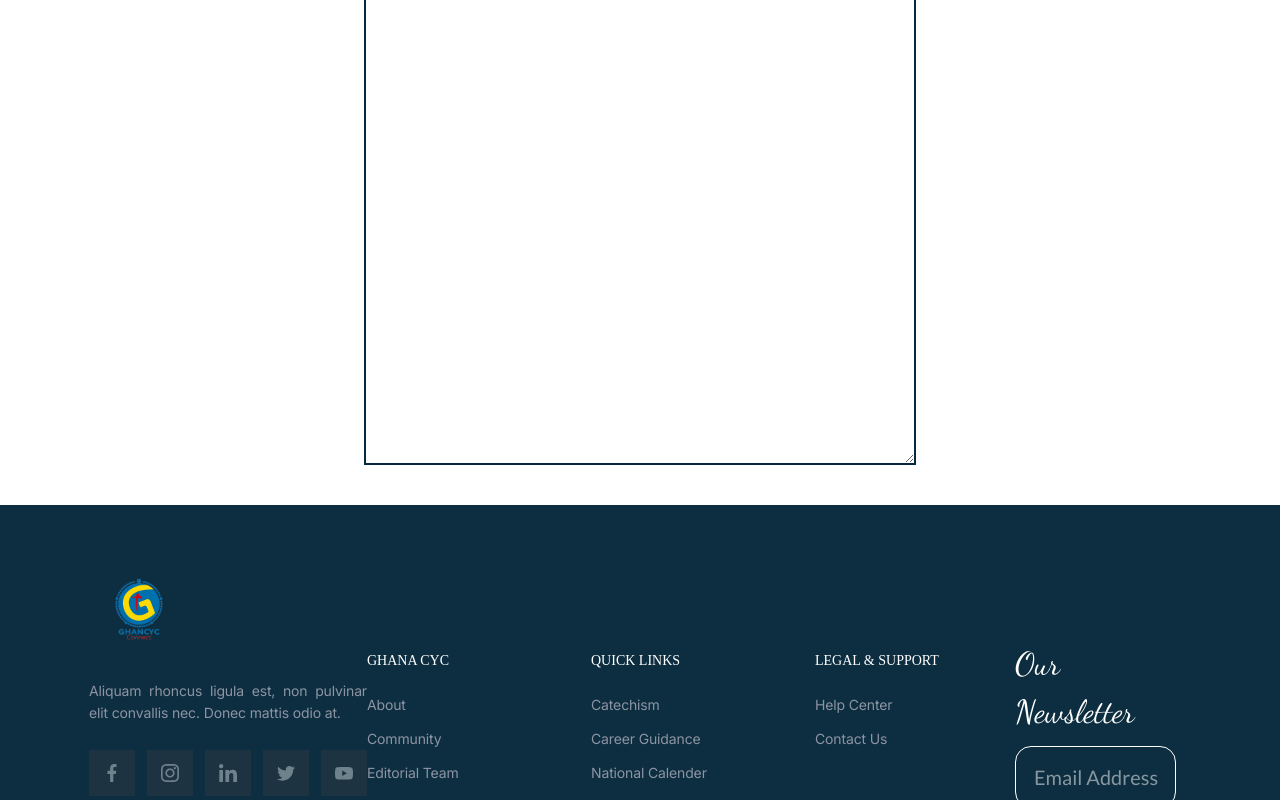
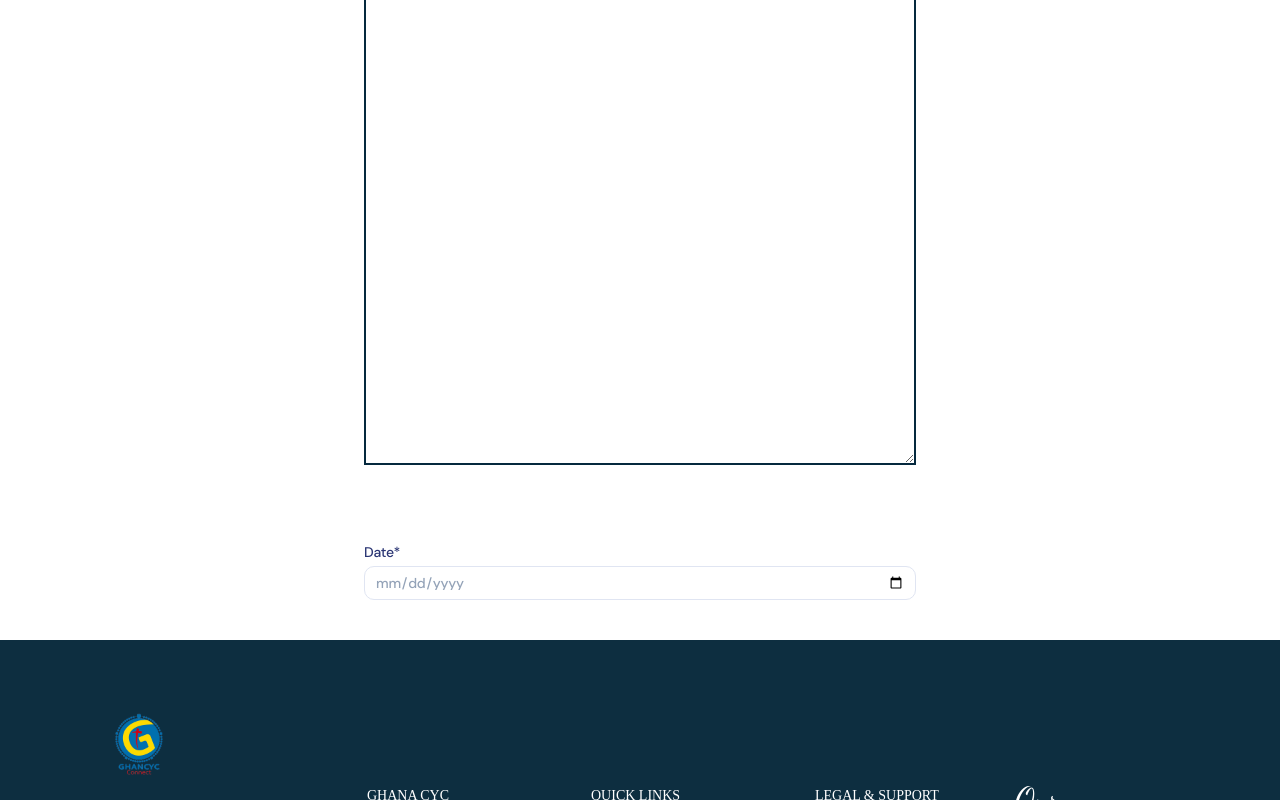
Before and after one commit to Efojensen/CYC_connect, a Next.js app: page /events/upload in a window 1280 px wide. Shown: the part 1347-2147 px from the top of the page. Built offline with nearby package versions, Linux system fonts and the light colour scheme.

Commit message:
added date section

```diff
--- a/app/events/upload/page.tsx
+++ b/app/events/upload/page.tsx
@@ -3,7 +3,7 @@ import { UploadEventInputBar } from '@components/input'
 
 const page = () => {
     return (
-        <main className='mt-52 px-2 md:px-91'>
+        <main className='md:mt-52 mt-12 px-2 md:px-91'>
             <p className='text-sm leading-3.5 tracking-[-0.0175rem] font-medium dmSans-font mb-1.75 text-eventUploadTextColor'>Event Title*</p>
             <UploadEventInputBar hintText='Leadership Summit 2025'/>
 
@@ -29,9 +29,11 @@ const page = () => {
                     placeholder='Enter in the description of the event'
                     className='w-full focus:outline-none mt-1 pl-2'
                 >
-
                 </textarea>
             </div>
+
+            <p className='text-sm leading-3.5 tracking-[-0.0175rem] font-medium dmSans-font mb-1.75 mt-20 text-eventUploadTextColor'>Date*</p>
+            <UploadEventInputBar hintText='Choose a date' type='date'/>
         </main>
     )
 }
--- a/components/input.tsx
+++ b/components/input.tsx
@@ -3,32 +3,47 @@
 import Image from 'next/image'
 import { useState } from 'react'
 
-export const UploadEventInputBar = ({ hintText }: { hintText: string }) => {
+interface UploadEventInputBarProps {
+    src?: string
+    hintText: string
+    type?: React.HTMLInputTypeAttribute
+}
+
+export const UploadEventInputBar:React.FC<UploadEventInputBarProps> = ({ src, hintText, type='text' }) => {
     const [text, setText] = useState<string>('')
 
     return (
-        <div className='py-1.75 px-2.5 flex space-between items-center rounded-[.625rem] border border-[#E0E5F2] bg-[#E0E5F2]'>
+        <div className='py-1.75 px-2.5 flex space-between items-center rounded-[.625rem] border border-[#E0E5F2] bg-[#FFF] justify-between hover:cursor-pointer'>
             <input
+                type={type}
                 value={text}
                 placeholder={hintText}
                 onChange={(e) => { setText(e.target.value) }}
                 className='focus:outline-none w-full dmSans-font text-[#94A3B8] text-sm font-medium leading-3.5 tracking-[-0.0175rem]'
             />
+            {src && (
+                <Image
+                    alt={src}
+                    src={src}
+                    width={16}
+                    height={16}
+                />
+            )}
         </div>
     )
 }
 
 interface AuthInputProps {
+    value: string
     hintText: string
-    value: string
+    isPassword?: boolean
     onChange: (value: string) => void
-    isPassword?: boolean
 }
 
 export const AuthInput: React.FC<AuthInputProps> = ({
-    hintText,
     value,
     onChange,
+    hintText,
     isPassword = false,
 }) => {
     const [show, setShow] = useState(false)
```
